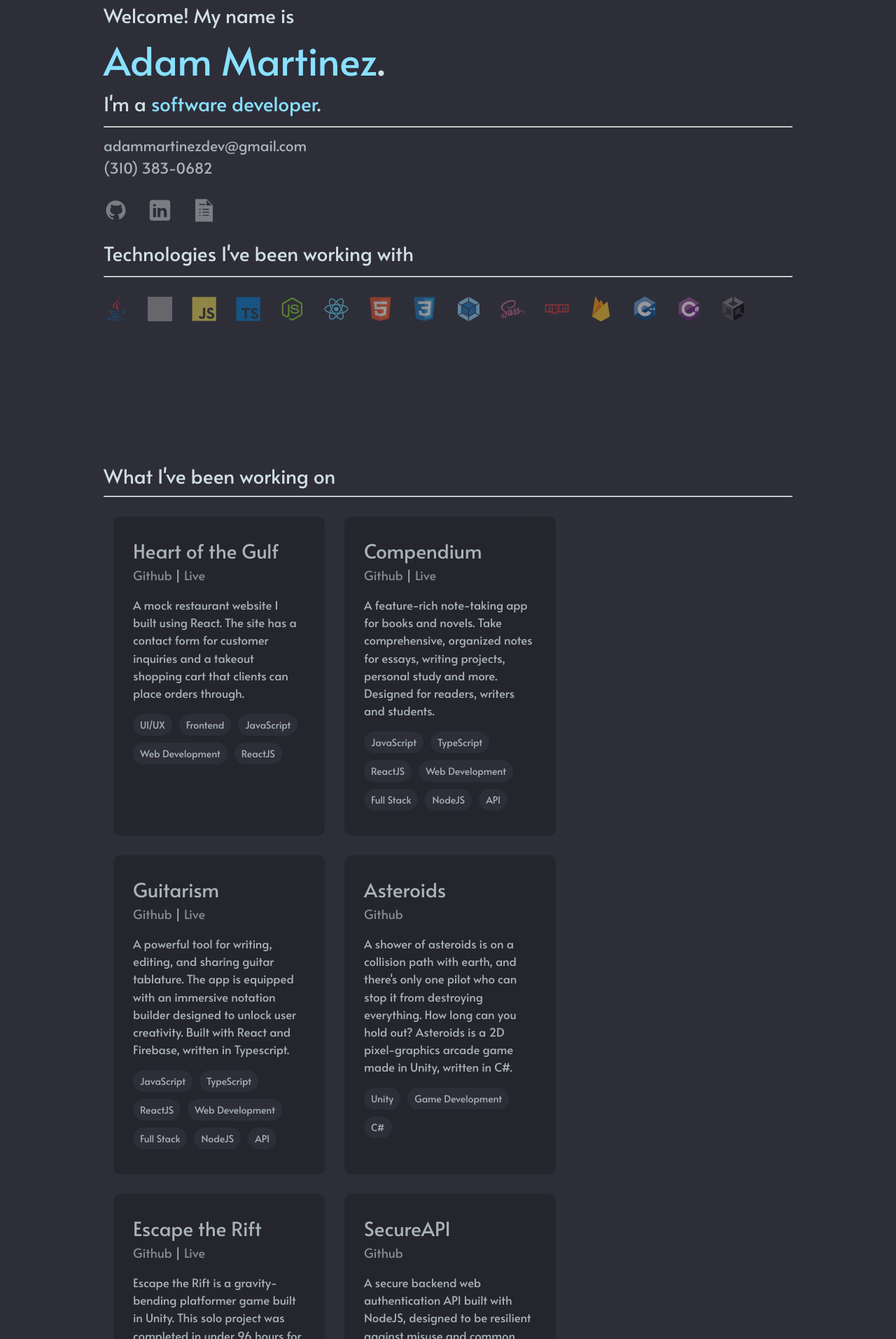
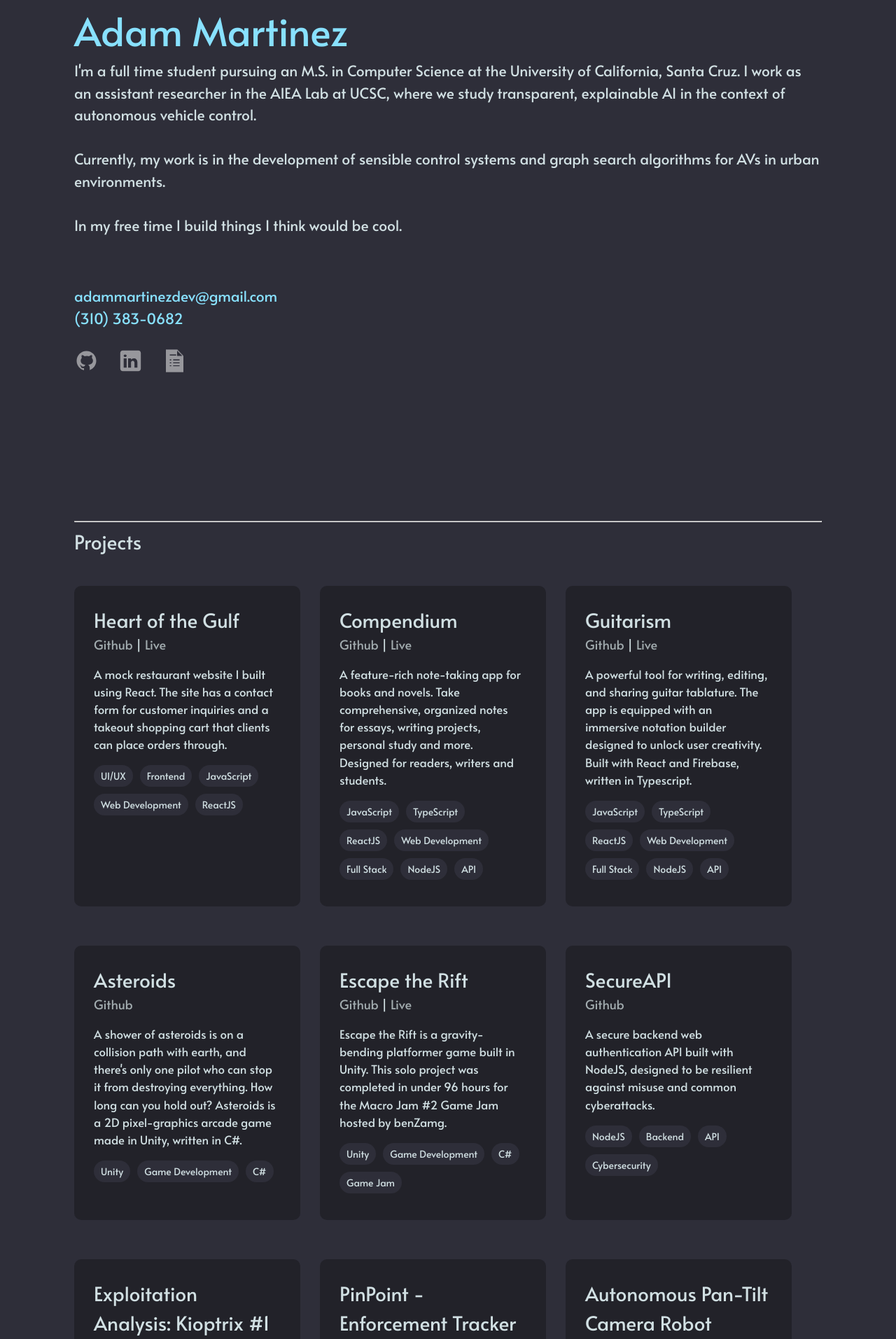
Before and after one commit to adamnmartinez/sitev2, a React (Vite) app: page / in a window 1280 px wide. Shown: the part 147-2060 px from the top of the page at 70% size. Built offline with nearby package versions, Linux system fonts and the light colour scheme; grey boxes are pictures that could not be loaded; a web font is replaced by a local one.

Commit message:
Updated resume, added pt camera and pinpoint projects

```diff
--- a/src/App.jsx
+++ b/src/App.jsx
@@ -9,9 +9,11 @@ function App() {
       <div id="flexcontainer">
         <div className="leftContainer">
           <NamePlate />
-          <Skills />
+          {/* <Skills /> */}
         </div>
+
         <div className="rightContainer">
+          <hr />
           <Projects />
         </div>
       </div>
--- a/src/components/NamePlate.jsx
+++ b/src/components/NamePlate.jsx
@@ -49,14 +49,13 @@ export default function NamePlate() {
   return (
     <div id="namePlate">
       <div className="namePlateHead">
-        <h1>Welcome! My name is</h1>
+        <h1>Hello! My name is</h1>
         <header>
-          <span className="highlight">Adam Martinez</span>.
+          <span className="highlight">Adam Martinez</span>
         </header>
-        <h1>
-          I'm a <span className="highlight">software developer</span>.
-        </h1>
-        <hr />
+        I'm a full time student pursuing an M.S. in Computer Science at the University of California, Santa Cruz. I work as an assistant researcher in the AIEA Lab at UCSC, where we study transparent, explainable AI in the context of autonomous vehicle control.
+        <br /><br /> Currently, my work is in the development of sensible control systems and graph search algorithms for AVs in urban environments.
+        <br/><br/> In my free time I build things I think would be cool.
       </div>
       <div className="namePlateBody">
         adammartinezdev@gmail.com <br />
--- a/src/components/Projects.jsx
+++ b/src/components/Projects.jsx
@@ -79,14 +79,25 @@ export default function Projects() {
           tags={["Red Teaming", "Exploitation", "Writeup", "Cybersecurity"]}
           doc={kioptrix_1_wu}
         />
+        <ProjectItem
+          name="PinPoint - Enforcement Tracker"
+          desc="A community-driven mobile app for corroborating reports of law enforcement in the local area, establishing accountability and transparency for those keeping us safe."
+          tags={["NodeJS", "ReactJS", "Mobile App", "Social Good", "PostgreSQL"]}
+          repo="https://github.com/adamnmartinez/pinpointapp"
+        />
+        <ProjectItem
+          name="Autonomous Pan-Tilt Camera Robot"
+          desc="A robot equipped with a camera, capable of hands-free closed loop control using a home-trained neural network for autonomous actuation of pan and tilt servos towards human faces. Built with ROS2 and PyTorch"
+          tags={["Robotics", "ROS", "Machine Learning", "Control Systems", "PyTorch"]}
+          repo="https://github.com/adamnmartinez/pt_camera"
+        />
       </ul>
     );
   }
 
   return (
     <div id="projects">
-      <header>What I've been working on</header>
-      <hr />
+      <header>Projects</header>
       <ProjectList />
     </div>
   );
--- a/src/style/style.css
+++ b/src/style/style.css
@@ -46,33 +46,34 @@
 }
 
 .leftContainer {
-  padding: 10rem;
+  padding: 7rem;
 }
 
 .leftContainer .namePlateBody {
-  opacity: 75%;
+  opacity: 100%;
   transition: opacity 500ms;
-  height: 100px;
+  color: var(--highlight);
+  padding-top: 5rem;
 }
 
-#skills {
-  padding-top: 10rem;
+/* #skills {
+  padding-top: 5rem;
   padding-bottom: 2rem;
   font-size: 1.5rem;
   height: 10px;
-}
+} */
 
 .leftContainer .namePlateBody:hover {
   opacity: 100%;
 }
 
 .rightContainer {
-  padding: 10rem;
-  padding-top: 5rem;
+  padding: 7rem;
+  /* padding-top: 15rem; */
 }
 
 .rightContainer .projectList {
-  opacity: 75%;
+  opacity: 100%;
   transition: opacity 500ms;
 }
 
@@ -83,8 +84,8 @@
 #namePlate {
   margin: 0;
   font-size: 1.5rem;
-  height: 200px;
-  max-height: 500px;
+  /* height: 200px;
+  max-height: 500px; */
 }
 
 .highlight {
@@ -161,11 +162,13 @@ h1 {
 
 .projectListElement {
   width: 25%;
-  height: 400px;
+  /* height: 400px; */
   padding: 2rem;
+
   border-radius: 10px;
   margin-bottom: 30px;
-  margin: 1rem;
+  margin: 2rem;
+  margin-left: 0px;
   float: left;
   background-color: var(--bg_dark);
 }
@@ -202,14 +205,19 @@ h1 {
 
 @media (max-width: 1600) {
   #projects p{
-    font-size: 100%;
+    font-size: 80%;
   }
   #projects header {
     font-size: 150%;
   }
   .projectListElement {
-    width: 200px;
-    height: 350px;
+    /* width: 200px;
+    height: 350px; */
+  }
+
+  .rightContainer {
+    margin: 5rem;
+    margin-top: 0rem
   }
 }
 
@@ -222,8 +230,7 @@ h1 {
   }
 
   .rightContainer {
-    padding: 10rem;
-    padding-top: 10rem;
+    padding-top: 5rem;
   }
 
 }
@@ -238,37 +245,40 @@ h1 {
 @media (max-width: 900px) {
 
   #flexcontainer {
-    text-align: center;
+    /* text-align: center; */
     display: inline;
   }
 
   #namePlate {
-    height: 200px;
+    /* height: 200px; */
   }
 
   .iconList {
-    text-align: center;
+    /* text-align: center; */
   }
 
   .rightContainer {
     float: center;
-    padding: 8rem;
+    padding: 5rem;
   }
 
   .leftContainer {
-    padding: 8rem;
+    padding: 3rem;
     padding-bottom: 0;
   }
 
   .projectList {
     display: inline;
-    text-align: center;
+    /* text-align: center; */
   }
 
   .projectListElement {
     display: inline;
     width: 100%;
-    text-align: center;
+    padding: 0px;
+    margin: 0px;
+    padding-top: 3rem;
+    /* text-align: center; */
     float: none;
     background-color: var(--bg);
   }
@@ -276,17 +286,18 @@ h1 {
   .tagList li {
     background-color: var(--bg);
     font-style: bold;
+    visibility: hidden;
   }
 
   .hoverText {
     margin: 0px;
-    width: 100%;
-    max-width: 100%;
+    /* width: 100%;
+    max-width: 100%; */
 
   }
 
   .rightContainer {
-    padding: 10rem;
+    padding: 2rem;
     padding-top: 20rem;
   }
 
@@ -303,7 +314,7 @@ h1 {
 
   .projectListElement {
     display: inline-block;
-    text-align: center;
+    /* text-align: center; */
   }
 }
 
```
Also changed, not shown: 1 other file (tests, documents, lock files or other folders).
